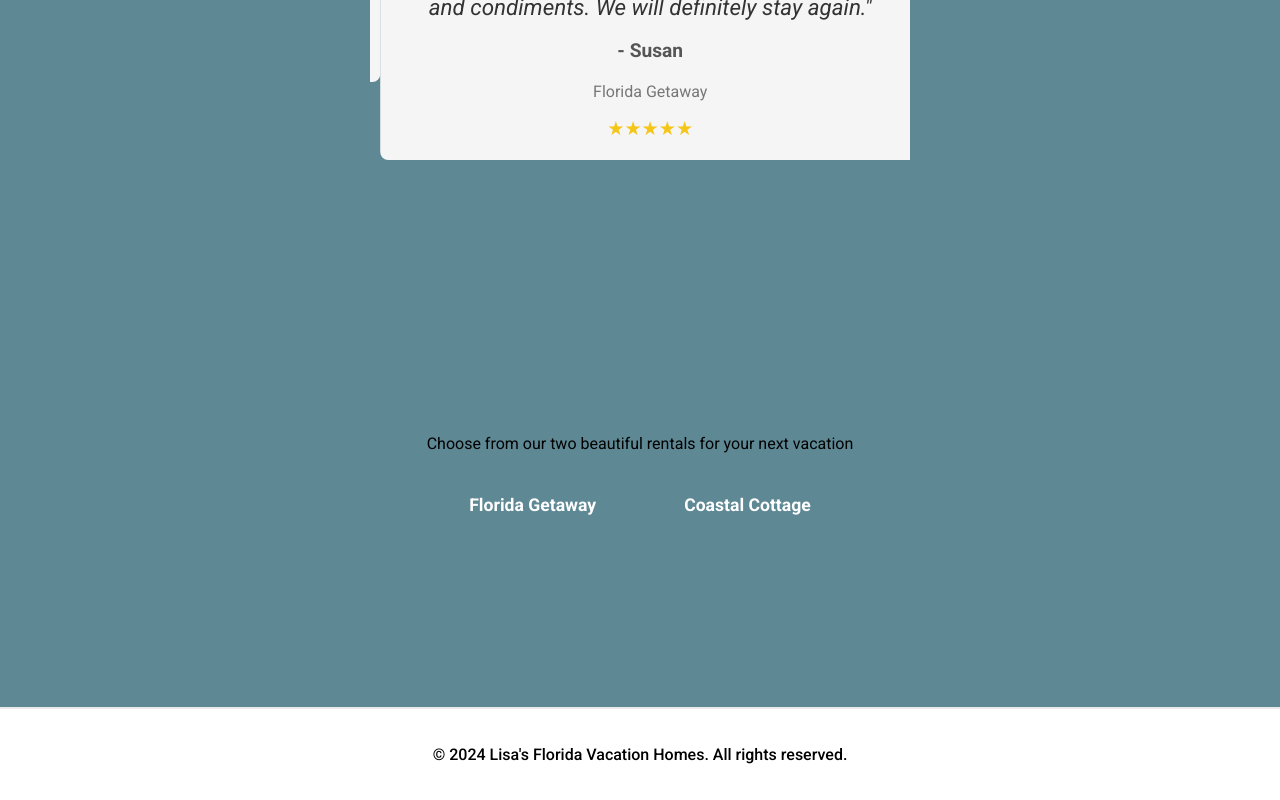
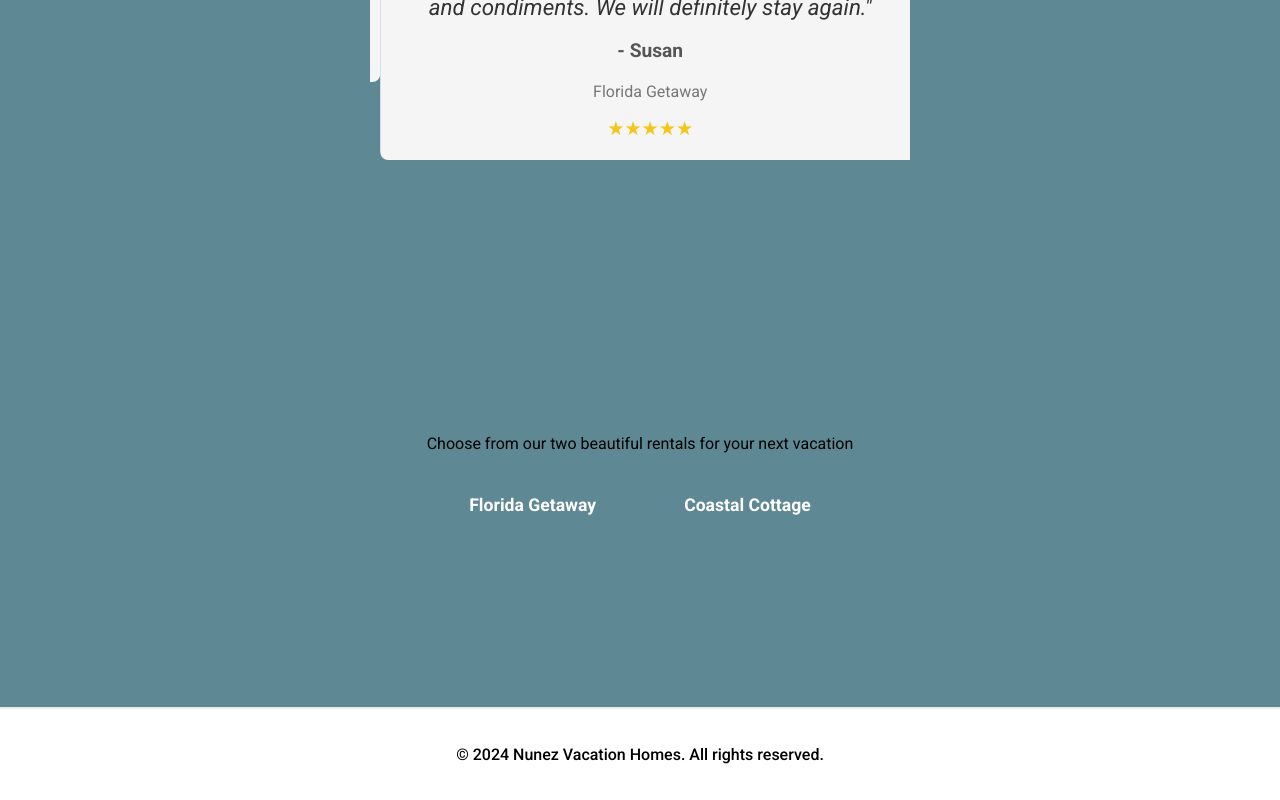
Before and after one commit to Reece-Nunez/airbnb, a React (Create React App) app: page / in a window 1280 px wide. Shown: the part 1135-1935 px from the top of the page. Built offline with nearby package versions, Linux system fonts and the light colour scheme.

Commit message:
Changed footer to Nunez Vacation Homes

```diff
--- a/src/App.js
+++ b/src/App.js
@@ -138,7 +138,7 @@
         </main>
 
         <footer className="footer">
-          <p>© {new Date().getFullYear()} Lisa's Florida Vacation Homes. All rights reserved.</p>
+          <p>© {new Date().getFullYear()} Nunez Vacation Homes. All rights reserved.</p>
         </footer>
       </div>
     </Router>
```
